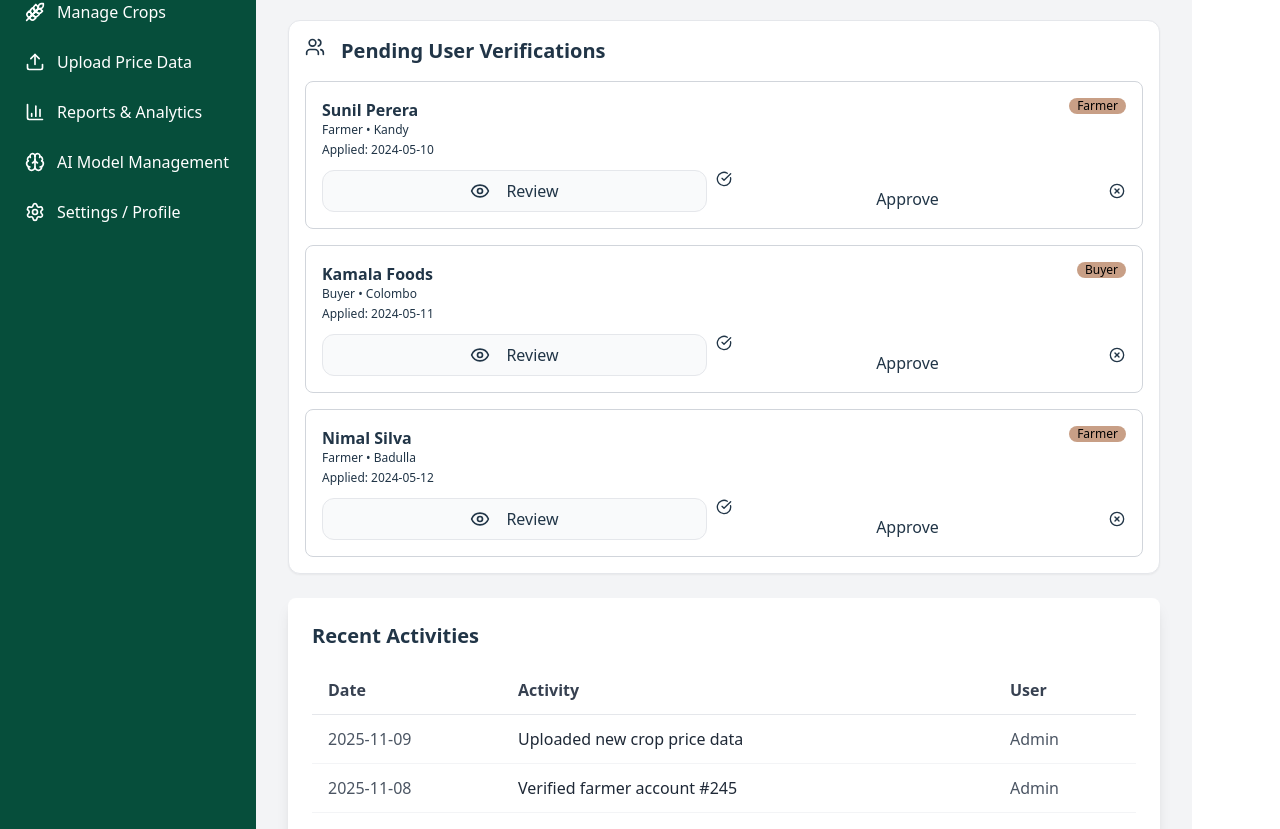
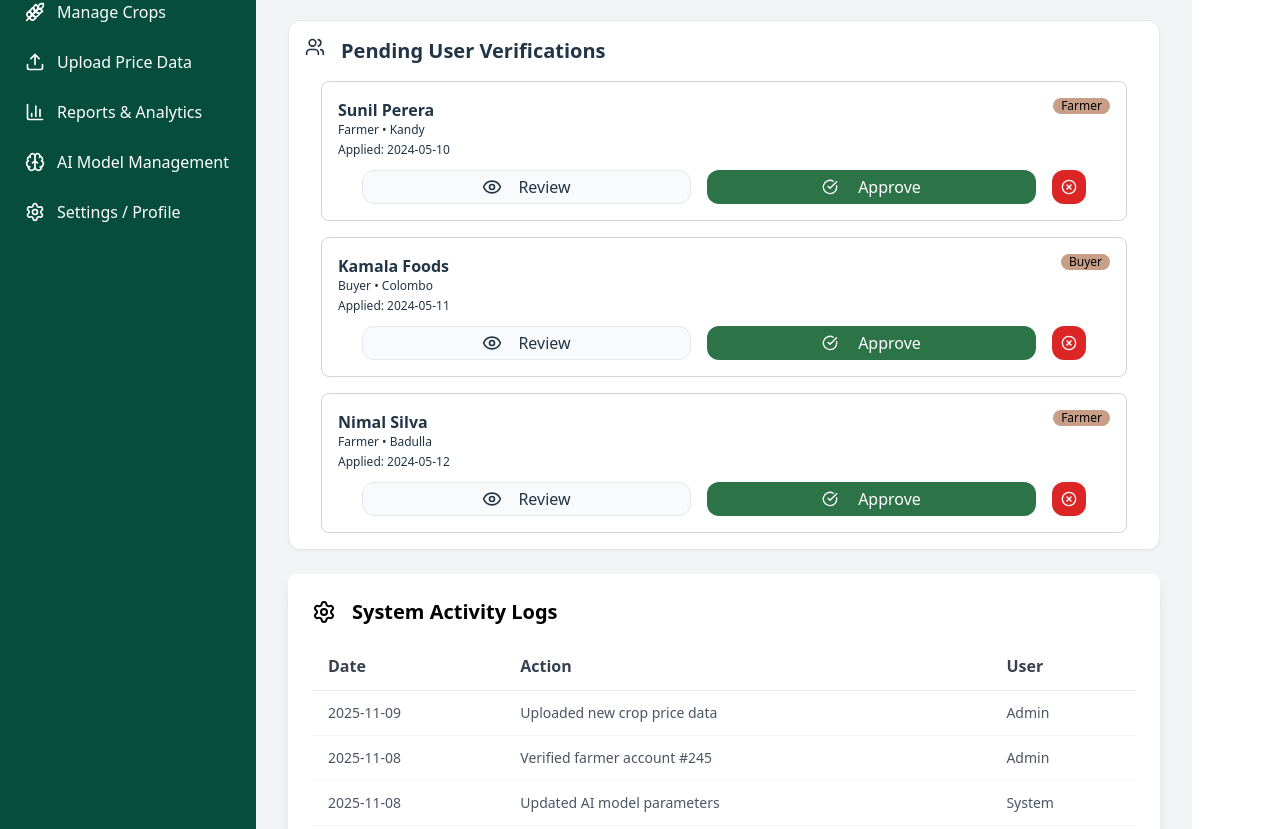
Before and after one commit to InduJay123/SmartAgriMarket, a React (Vite) app: page / in a window 1280 px wide. Shown: the part 263-1092 px from the top of the page. Built offline with nearby package versions, Linux system fonts and the light colour scheme.

Commit message:
user verfication UI update

```diff
--- a/src/components/admin/ActivityTable.tsx
+++ b/src/components/admin/ActivityTable.tsx
@@ -1,3 +1,5 @@
+import { Settings } from "lucide-react";
+
 interface Activity {
   date: string;
   activity: string;
@@ -11,21 +13,25 @@ interface ActivityTableProps {
 export default function ActivityTable({ activities }: ActivityTableProps) {
   return (
     <div className="bg-white rounded-lg shadow-lg p-4 lg:p-6 overflow-x-auto">
-      <h3 className="text-lg lg:text-xl font-semibold mb-4">Recent Activities</h3>
-      <table className="w-full min-w-[500px]">
+      <div className="flex gap-4 items-center justify-start mb-4 text-black">
+        <Settings/>
+        <h3 className="text-lg lg:text-xl font-bold ">System Activity Logs</h3>
+      </div>
+
+     <table className="w-full min-w-[500px]">
         <thead>
-          <tr className="border-b border-gray-200">
-            <th className="text-left py-3 px-4 font-semibold text-gray-700">Date</th>
-            <th className="text-left py-3 px-4 font-semibold text-gray-700">Activity</th>
-            <th className="text-left py-3 px-4 font-semibold text-gray-700">User</th>
+          <tr className="border-b border-gray-200 font-semibold text-gray-700">
+            <th className="text-left py-3 px-4  ">Date</th>
+            <th className="text-left py-3 px-4 ">Action</th>
+            <th className="text-left py-3 px-4 ">User</th>
           </tr>
         </thead>
         <tbody>
           {activities.map((activity, index) => (
-            <tr key={index} className="border-b border-gray-100 hover:bg-gray-50">
-              <td className="py-3 px-4 text-gray-600">{activity.date}</td>
-              <td className="py-3 px-4 text-gray-800">{activity.activity}</td>
-              <td className="py-3 px-4 text-gray-600">{activity.user}</td>
+            <tr key={index} className="border-b border-gray-100 hover:bg-gray-50 text-gray-600 text-sm">
+              <td className="py-3 px-4 ">{activity.date}</td>
+              <td className="py-3 px-4 ">{activity.activity}</td>
+              <td className="py-3 px-4 ">{activity.user}</td>
             </tr>
           ))}
         </tbody>
--- a/src/pages/AdminDashboard.tsx
+++ b/src/pages/AdminDashboard.tsx
@@ -1,7 +1,8 @@
 import { LineChart, BarChart,Users, AlertTriangle, ShoppingCart, Leaf, CheckCircle, Eye, XCircle } from "lucide-react";
 import ActivityTable from "../components/admin/ActivityTable";
 import TopCard from "./TopCard";
-import { Dialog, DialogContent, DialogTrigger } from "@radix-ui/react-dialog";
+import { DialogTrigger } from "@radix-ui/react-dialog";
+import * as Dialog from "@radix-ui/react-dialog";
 
 const AdminDashboard:React.FC = () => {
 
@@ -105,7 +106,7 @@ const AdminDashboard:React.FC = () => {
               <Users className="h-5 w-5" />
               Pending User Verifications
             </div>
-              <div className="space-y-4 w-full">
+              <div className="space-y-4 w-full px-4">
                 {pendingUsers.map((user) => (
                   <div key={user.id} className="bg-muted/30 border border-gray-300 rounded-lg">
                     <div className="p-4">
@@ -121,36 +122,41 @@ const AdminDashboard:React.FC = () => {
                         </div>
                         <div className="bg-amber-800/50 px-2 rounded-xl text-xs text-black">{user.type}</div>
                       </div>
-                      <div className="flex gap-2">
-                        <Dialog>
+                      <div className="flex gap-4 px-6">
+                        <Dialog.Root>
                           <DialogTrigger asChild>
-                            <button className="flex-1 border border-gray-200 bg-gray-50 rounded-xl">
-                              <div className="flex items-center gap-4 justify-center font-medium">
+                            <button className="flex-1 border border-gray-200 bg-gray-50 rounded-xl hover:bg-red-600/90 hover:text-white hover:border-none">
+                              <div className="flex items-center gap-4 justify-center font-medium ">
                                 <Eye size={20}/>
                                 Review
                               </div>
                             </button>
                           </DialogTrigger>
-                          <DialogContent>
 
-                              <p>User Verification Details</p>
+                            <Dialog.Portal>
+                              <Dialog.Overlay className="fixed inset-0 bg-black/50 backdrop-blur-sm" />
 
-                            <div className="space-y-4">
+                              <Dialog.Content className="fixed top-1/2 left-1/2 w-[90%] max-w-md -translate-x-1/2 -translate-y-1/2 bg-white rounded-xl p-4 shadow-xl">
+                                <Dialog.Title className="font-bold text-lg mb-4">
+                                  User Verification Details
+                                </Dialog.Title>
+
+                            <div className="space-y-2">
                               <div>
-                                <label>Name</label>
+                                <label className="text-sm">Name</label>
                                 <p className="font-medium">{user.name}</p>
                               </div>
                               <div>
-                                <label>Type</label>
+                                <label className="text-sm">Type</label>
                                 <p className="font-medium">{user.type}</p>
                               </div>
                               <div>
-                                <label>Region</label>
+                                <label className="text-sm">Region</label>
                                 <p className="font-medium">{user.region}</p>
                               </div>
                               {user.nic && (
                                 <div>
-                                  <label>NIC</label>
+                                  <label className="text-sm">NIC</label>
                                   <p className="font-medium">{user.nic}</p>
                                 </div>
                               )}
@@ -160,34 +166,43 @@ const AdminDashboard:React.FC = () => {
                                   <p className="font-medium">{user.business}</p>
                                 </div>
                               )}
-                              <div className="flex gap-2 pt-4">
+                              <div className="flex gap-2 px-4 pt-4">
                                 <button
                                   onClick={() => handleApprove(user.id)}
-                                  className="flex-1"
+                                  className="p-1 flex-1 bg-green-800/90 text-white rounded-xl hover:bg-green-800/85 hover:border-none"
                                 >
+                                  <div className="flex items-center gap-4 justify-center font-medium ">
                                     <CheckCircle className="h-4 w-4 mr-1" />
                                     Approve
+                                  </div>
                                 </button>
                                 <button
                                   onClick={() => handleReject(user.id)}
-                                  className="flex-1"
+                                  className="flex-1 bg-red-600 text-white rounded-xl hover:bg-red-600/90 hover:border-none "
                                 >
+                                  <div className="flex items-center gap-4 justify-center font-medium ">
                                     <XCircle className="h-4 w-4 mr-1" />
                                     Reject
+                                  </div>
                                 </button>
                               </div>
                             </div>
-                          </DialogContent>
-                        </Dialog>
+                            <Dialog.Close className="absolute top-3 right-4 text-gray-500 hover:text-black border-none">
+                                ✕
+                            </Dialog.Close>
+                          </Dialog.Content>
+                          </Dialog.Portal>
+                        </Dialog.Root>
                         <button
-
                           onClick={() => handleApprove(user.id)}
-                          className="flex-1"
+                          className="flex-1  bg-green-800/90 text-white rounded-xl hover:bg-green-800/85 hover:border-none"
                         >
+                          <div className="flex items-center gap-4 justify-center font-medium ">
                             <CheckCircle className="h-4 w-4 mr-1" />
                             Approve
+                          </div>
                         </button>
-                        <button
+                        <button className="p-2 bg-red-600 text-white rounded-xl hover:border-none hover:bg-red-600/90"
                           onClick={() => handleReject(user.id)}
                         >
                           <XCircle className="h-4 w-4" />
```
Lines whose indentation alone changed are shown as unchanged.
